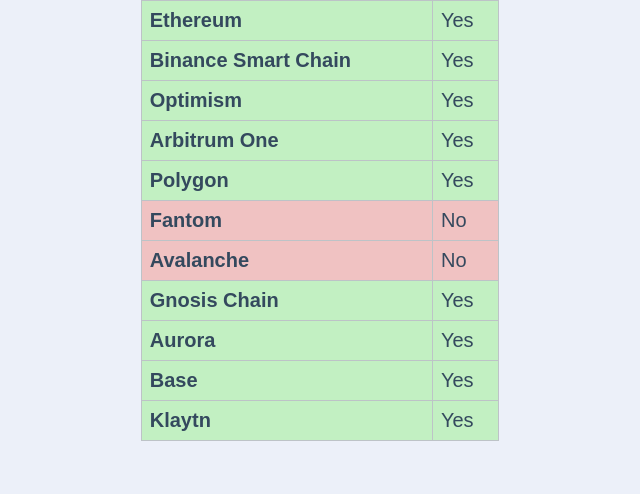
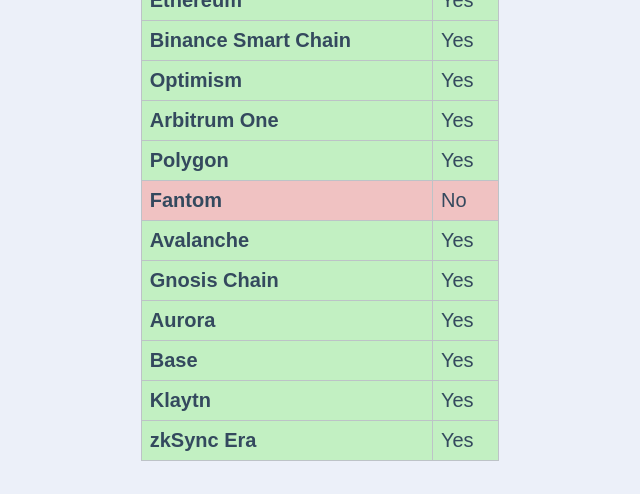
Before and after one commit to ZumZoom/push0-checker, a plain HTML site: page docs/index.html in a window 1280 px wide. Shown: the part 306-800 px from the top of the page, without its empty margins (320-960 px from the left). Drawn offline with Linux system fonts and the light colour scheme.

Commit message:
update Avalanche + add zkSync support

```diff
--- a/docs/index.html
+++ b/docs/index.html
@@ -79,9 +79,9 @@
             <td class="bold">Fantom</td>
             <td>No</td>
         </tr>
-        <tr class="no">
+        <tr class="yes">
             <td class="bold">Avalanche</td>
-            <td>No</td>
+            <td>Yes</td>
         </tr>
         <tr class="yes">
             <td class="bold">Gnosis Chain</td>
@@ -99,6 +99,10 @@
             <td class="bold">Klaytn</td>
             <td>Yes</td>
         </tr>
+        <tr class="yes">
+            <td class="bold">zkSync Era</td>
+            <td>Yes</td>
+        </tr>
     </table>
 </div>
 
```
Also changed, not shown: 1 other file.
